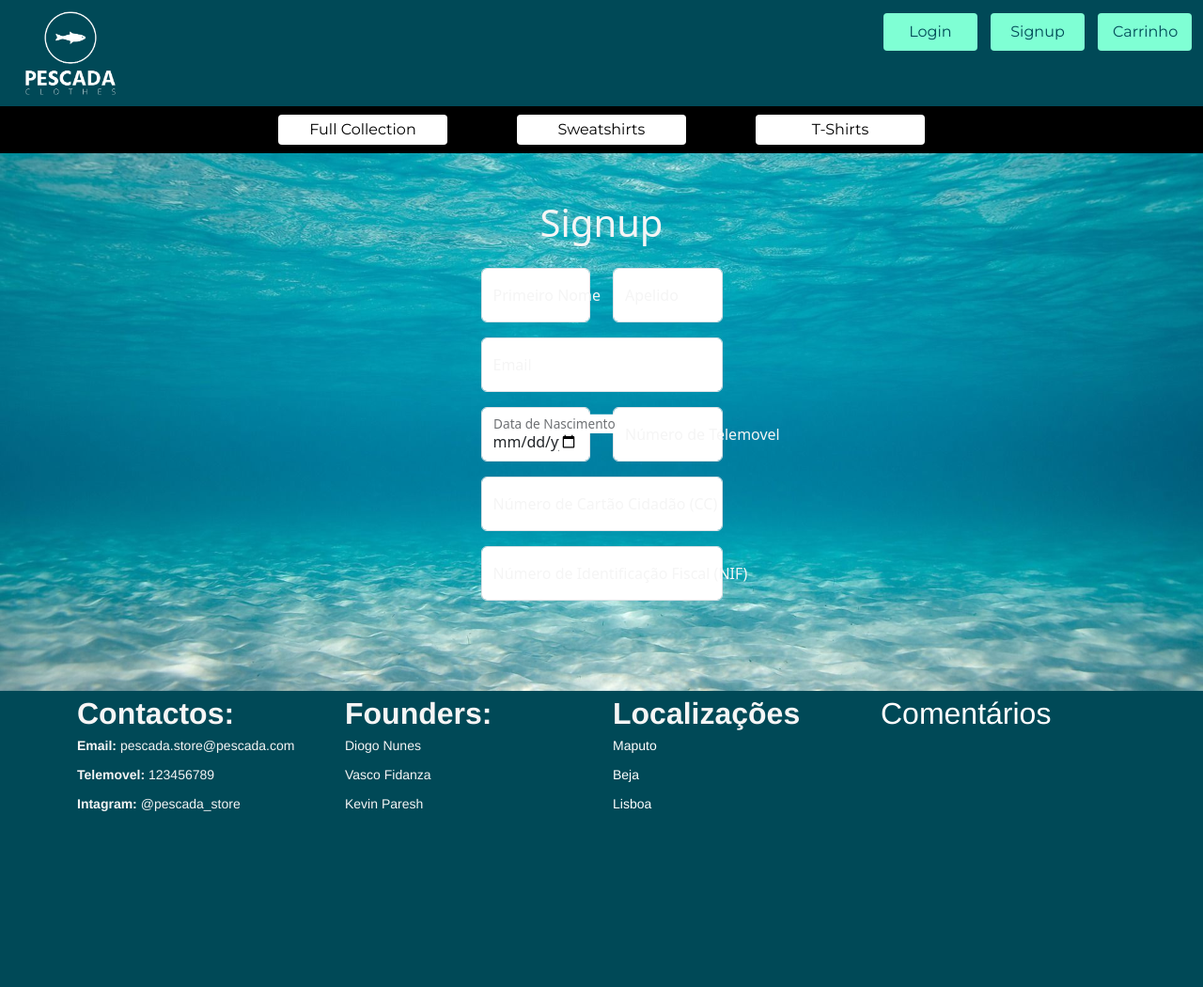
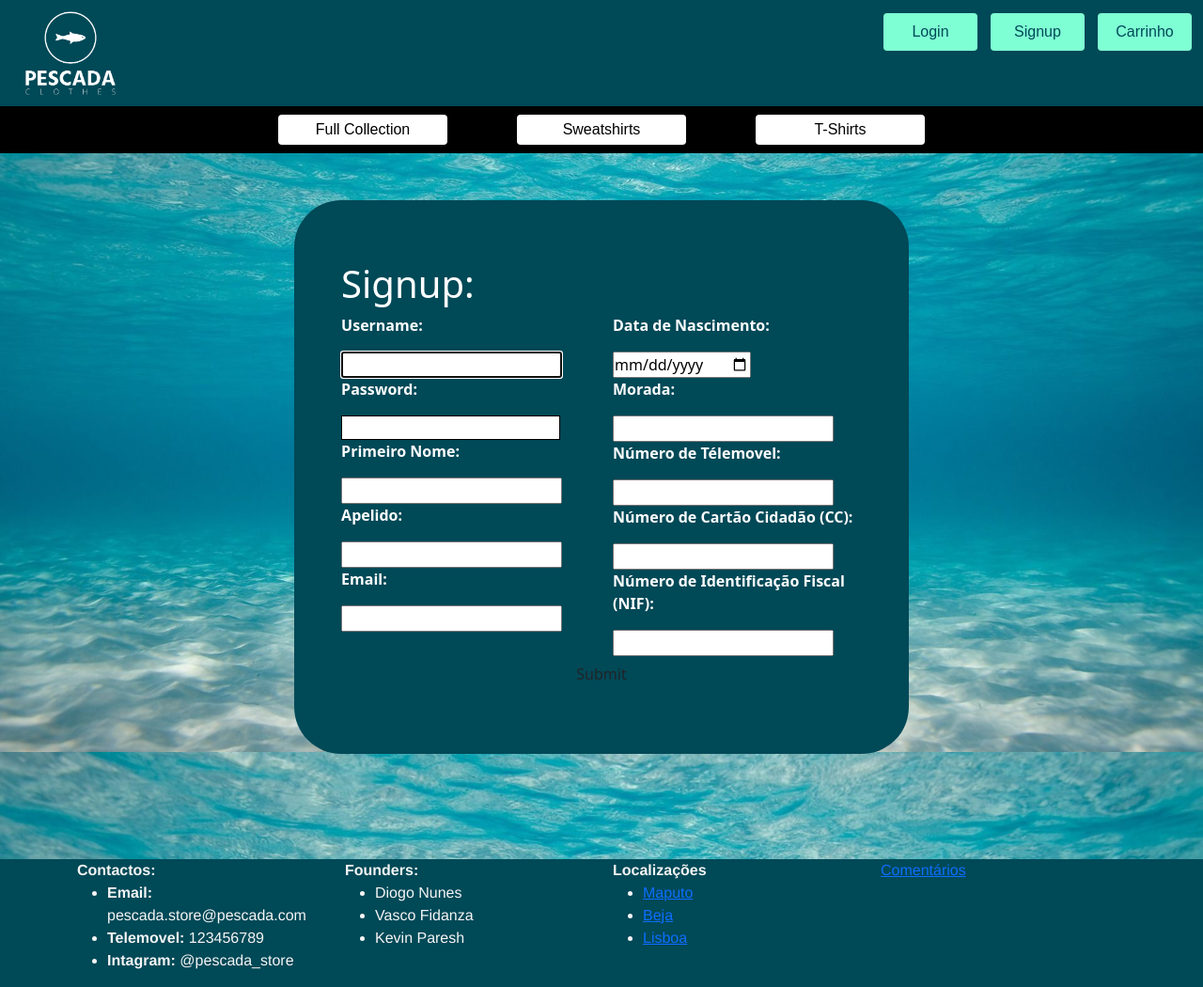
Before and after one commit to DiogoNunesDev/Clothing-Web-Site, a Django app: page /signup/ in a window 1280 px wide. Shown: the whole page at 94% size. Before the commit the page ends 863 px from the top, so only its background shows below. Run offline with Django 4.2, Linux system fonts and the light colour scheme.

Commit message:
algumas melhorias

```diff
--- a/store/static/store/css/style.css
+++ b/store/static/store/css/style.css
@@ -1,3 +1,4 @@
+@import url('https://fonts.googleapis.com/css2?family=Poppins:wght@300;400;500;600;700;800;900&display=swap');
 * {
   margin: 0;
   padding: 0;
@@ -14,10 +15,11 @@
     background-position: center center;
     background-attachment: fixed;
     color: ghostwhite;
-    font-family: Arial, sans-serif;
     display: flex;
+    align-items: center;
     flex-direction: column;
     height: 100%;
+    width: 100%;
     margin: 0;
 }
 
@@ -36,12 +38,14 @@
     background-color: #004957;
     color: ghostwhite;
     margin: 0px;
+    width: 100%;
 }
 
 nav {
     background-color: black;
     padding: 5px;
     margin-bottom: 30px;
+    width: 100%;
 }
 ul {
     word-spacing: 0px;
@@ -219,33 +223,6 @@
   font-size: 16px;
 }
 
-.box{
-    background-color: #004957;
-    min-height: 50px;
-    font-size: 2rem;
-    text-align: left;
-}
-
-.box ul {
-  padding: 0;
-  margin: 0;
-  list-style: none;
-}
-
-.box ul li {
-    margin-bottom: 10px;
-    font-size: 14px;
-}
-
-.box a {
-  color: #fff;
-  text-decoration: none;
-}
-
-.box a:hover {
-  color: deepskyblue;
-}
-
 strong {
     font-weight: bold;
 }
@@ -281,3 +258,39 @@
   float: left;
   margin-right: 10px;
 }
+
+.login{
+    width: 360px;
+    height: min-content;
+    padding: 20px;
+    border-radius: 12px;
+    background-color: white;
+}
+
+.login h1{
+    font-size: 36px;
+    margin-bottom: 25px;
+}
+
+.login form{
+    font-size: 20px;
+}
+
+.login form form-group{
+    margin-bottom: 12px;
+
+}
+
+.login form input[type="submit"]{
+    font-size: 20px;
+    margin-top: 15px;
+    background: #004957;
+    border: 2px solid #004957;
+    border-radius: 10px;
+    margin-bottom: 25px;
+    color: white;
+}
+.login form input[type="text"], input[type="password"]{
+    border: 1px solid black;
+
+}
--- a/templates/addProduct.html
+++ b/templates/addProduct.html
@@ -10,6 +10,7 @@
 
         <div class="div_formulario">
             <form action="{% url 'addProduct' %}" method="post" class="form_type">
+                <h2>Adicionar Produtos</h2>
                 {% csrf_token %}
                 <select class="form-select" name="tamanho" required>
                   <option selected disabled></option>
--- a/templates/home.html
+++ b/templates/home.html
@@ -4,13 +4,13 @@
     <meta charset="UTF-8">
     <title>{% block title %}Pescada Store{% endblock %}</title>
     {% load static %}
-    <link href="https://fonts.googleapis.com/css?family=Montserrat:400,500,600,700&display=swap" rel="stylesheet">
+    <link href="https://fonts.googleapis.com/css2?family=Poppins:wght@300;400;500;600;700;800;900&display=swap" rel="stylesheet">
     <link rel="stylesheet" type="text/css" href="{% static 'store/css/style.css' %}">
     <link href="https://cdn.jsdelivr.net/npm/bootstrap@5.3.0-alpha3/dist/css/bootstrap.min.css" rel="stylesheet" integrity="sha384-KK94CHFLLe+nY2dmCWGMq91rCGa5gtU4mk92HdvYe+M/SXH301p5ILy+dN9+nJOZ" crossorigin="anonymous">
     <script src="https://cdn.jsdelivr.net/npm/bootstrap@5.3.0-alpha3/dist/js/bootstrap.bundle.min.js" integrity="sha384-ENjdO4Dr2bkBIFxQpeoTz1HIcje39Wm4jDKdf19U8gI4ddQ3GYNS7NTKfAdVQSZe" crossorigin="anonymous"></script>
 </head>
 <body>
-        <header>
+    <header>
         <div class="logo">
             <a href={% url 'home' %}><img src="{% static "store/images/whiteLogo.png" %}"></a>
         </div>
@@ -52,7 +52,7 @@
                 <input type="submit" value="Carrinho">
             </form>
         </div>
-        </header>
+    </header>
 
     <nav>
         {% block nav_list %}
@@ -131,7 +131,7 @@
         <div class="container">
             <div class="row">
                 <div class="col">
-                    <div class="box">
+                    <div class="footer_box">
                         <strong>Contactos: </strong>
                         <ul>
                             <li><strong>Email:</strong> pescada.store@pescada.com</li>
@@ -141,7 +141,7 @@
                     </div>
                 </div>
                 <div class="col">
-                    <div class="box">
+                    <div class="footer_box">
                         <strong>Founders:</strong>
                         <ul>
                             <li>
@@ -157,7 +157,7 @@
                     </div>
                 </div>
                 <div class="col">
-                    <div class="box">
+                    <div class="footer_box">
                         <strong>Localizações</strong>
                         <ul>
                             <li><a href="https://www.google.com/maps/place/Maputo,+Mo%C3%A7ambique/@-25.8962586,32.6106835,12z/data=!3m1!4b1!4m6!3m5!1s0x1ee69723b666da55:0x42497f579a6bb442!8m2!3d-25.969248!4d32.5731746!16zL20vMGZxYnk">Maputo</a></li>
@@ -167,7 +167,7 @@
                     </div>
                 </div>
                 <div class="col">
-                    <div class="box">
+                    <div class="footer_box">
                         <a href="comments.html">Comentários</a>
                     </div>
                 </div>
--- a/templates/signup.html
+++ b/templates/signup.html
@@ -2,10 +2,12 @@
     {% block title %}Pescada Store: Signup Page{% endblock %}
 
     {% block conteudo %}
-        <!--<div class="div_formulario">
+        <div class="signup">
             <form action="{% url 'signup_view' %}" method="post" class="form_type">
                 <h1>Signup:</h1>
                 {% csrf_token %}
+                <div class="row">
+                    <div class="col">
                         <p><strong>Username: </strong></p>
                         <input type="text" name="username" autofocus>
                         <p><strong>Password: </strong></p>
@@ -16,6 +18,8 @@
                         <input type="text" name="apelido">
                         <p><strong>Email: </strong></p>
                         <input type="email" name="email">
+                    </div>
+                    <div class="col">
                         <p><strong>Data de Nascimento: </strong></p>
                         <input type="date" name="data_nascimento">
                         <p><strong>Morada: </strong></p>
@@ -26,9 +30,22 @@
                         <input type="number" name="num_cartao_cidadao">
                         <p><strong>Número de Identificação Fiscal (NIF): </strong></p>
                         <input type="number" name="nif">
+                    </div>
+                </div>
+                <div class="mb-3">
+                        <input class="btn w-100" type="submit" value="Submit">
+                </div>
+            </form>
+        </div>
+
+
+
+
+
+
                 <p></p>
-                <input type="submit" value="Submit">
-            </form>
+
+
             <script>
                 const form = document.querySelector("form")
                 form.addEventListener('submit', e => {
@@ -38,74 +55,7 @@
                     form.classList.add('was-validated')
                 })
             </script>
-        </div>-->
+        </div>
 
-    <div class="container">
-      <div class="row justify-content-center">
-        <div class="col-lg-6 col-md-8">
-          <form action="{% url 'signup_view' %}" method="post" class="needs-validation" novalidate>
-            {% csrf_token %}
-            <h1 class="text-center mb-4">Signup</h1>
-            <div class="row">
-              <div class="col-md-6">
-                <div class="form-floating mb-3">
-                  <input type="text" name="primeiro_nome" class="form-control" id="floatingFirstName" placeholder=" " required>
-                  <label for="floatingFirstName">Primeiro Nome</label>
-                  <div class="invalid-feedback">
-                    O Primeiro Nome é obrigatório.
-                  </div>
-                </div>
-              </div>
-              <div class="col-md-6">
-                <div class="form-floating mb-3">
-                  <input type="text" name="apelido" class="form-control" id="floatingLastName" placeholder=" " required>
-                  <label for="floatingLastName">Apelido</label>
-                  <div class="invalid-feedback">
-                    O Apelido é obrigatório.
-                  </div>
-                </div>
-              </div>
-            </div>
-            <div class="form-floating mb-3">
-              <input type="email" name="email" class="form-control" id="floatingEmail" placeholder=" " required>
-              <label for="floatingEmail">Email</label>
-              <div class="invalid-feedback">
-                O Email é obrigatório.
-              </div>
-            </div>
-            <div class="row">
-              <div class="col-md-6">
-                <div class="form-floating mb-3">
-                  <input type="date" name="data_nascimento" class="form-control" id="floatingBirthDate" placeholder=" " required>
-                  <label for="floatingBirthDate">Data de Nascimento</label>
-                  <div class="invalid-feedback">
-                    A Data de Nascimento é obrigatória.
-                  </div>
-                </div>
-              </div>
-              <div class="col-md-6">
-                <div class="form-floating mb-3">
-                  <input type="number" name="numero_telemovel" class="form-control" id="floatingPhoneNumber" placeholder=" " required>
-                  <label for="floatingPhoneNumber">Número de Télemovel</label>
-                  <div class="invalid-feedback">
-                    O Número de Télemovel é obrigatório.
-                  </div>
-                </div>
-              </div>
-            </div>
-            <div class="form-floating mb-3">
-              <input type="number" name="num_cartao_cidadao" class="form-control" id="floatingCC" placeholder=" " required>
-              <label for="floatingCC">Número de Cartão Cidadão (CC)</label>
-              <div class="invalid-feedback">
-                O Número de Cartão Cidadão (CC) é obrigatório.
-              </div>
-            </div>
-            <div class="form-floating mb-3">
-              <input type="number" name="nif" class="form-control" id="floatingNIF" placeholder=" " required>
-              <label for="floatingNIF">Número de Identificação Fiscal (NIF)</label>
-            </div>
-          </form>
-        </div>
-      </div>
-    </div>
+
 {% endblock %}
```
Also changed, not shown: templates/login.html (+30 -14 lines), db.sqlite3. Lines whose indentation alone changed are shown as unchanged.
